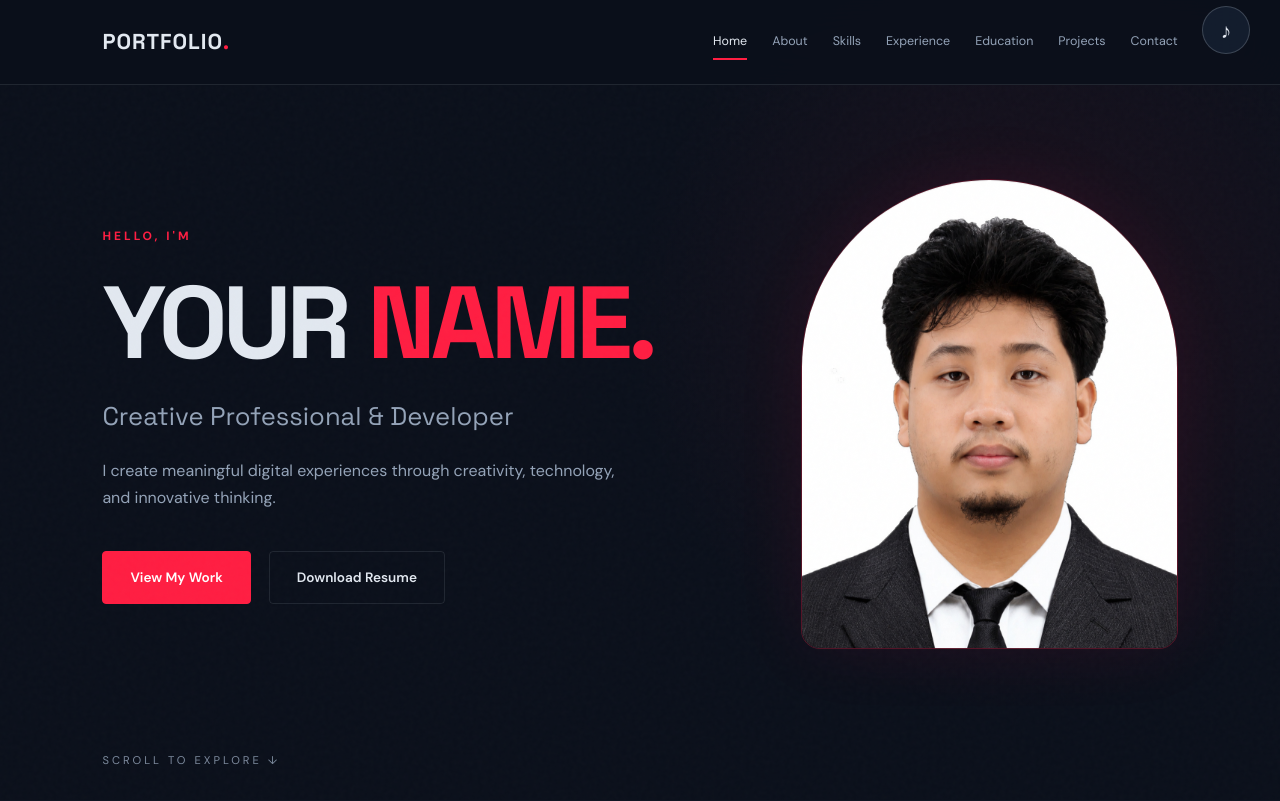
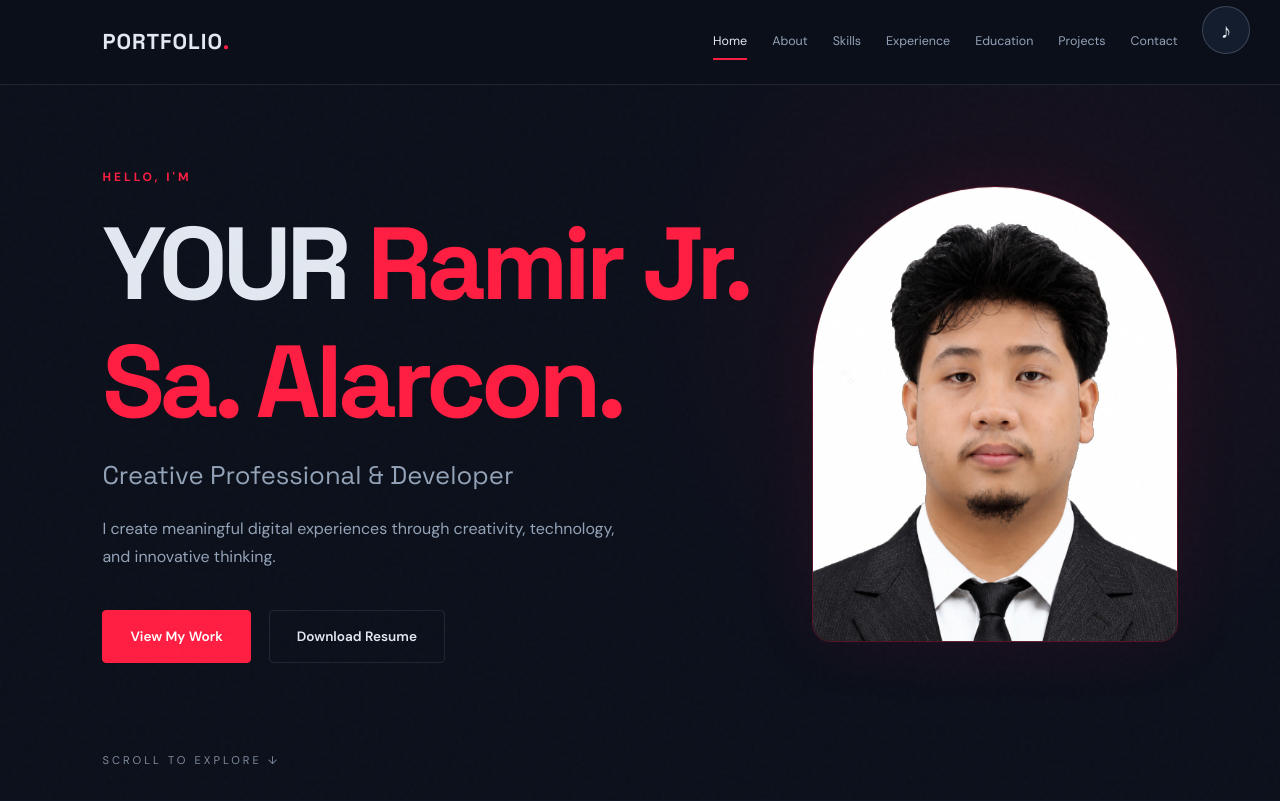
Before and after one commit to ramirjr-hub/cinematic-portfolio, a Flask app: page / in a window 1280 px wide. Shown: the top 801 px of the page. Run offline with Flask 3, Linux system fonts and the light colour scheme.

Commit message:
Update portfolio website

```diff
--- a/templates/index.html
+++ b/templates/index.html
@@ -17,7 +17,7 @@
             </p>
 
             <h1>
-                YOUR <span>NAME.</span>
+                YOUR <span>Ramir Jr. Sa. Alarcon.</span>
             </h1>
 
             <h2>
```
